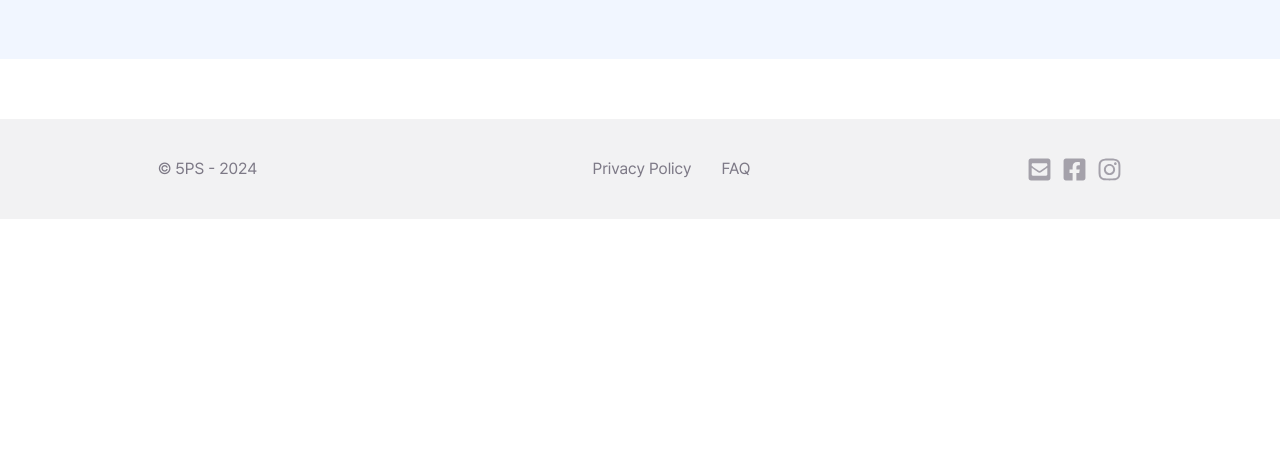
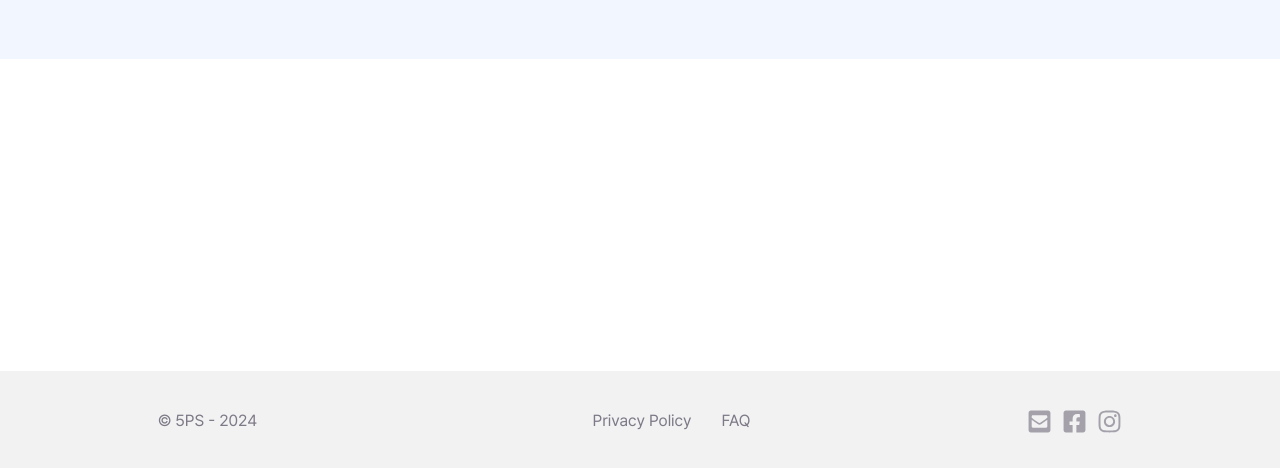
Before and after one commit to 5-PS/DANCHOO, a Next.js app: page / in a window 1280 px wide. Shown: the part 329-797 px from the top of the page. Built offline with nearby package versions, Linux system fonts and the light colour scheme; no server answers.

Commit message:
design: footer 위치 조정

```diff
--- a/app/(service)/my-store/page.tsx
+++ b/app/(service)/my-store/page.tsx
@@ -5,7 +5,7 @@ import EmptyNotice from './_components/emptyStore';
 export default function MyStore() {
   return (
     <>
-      <div className="flex-col items-center justify-center ">
+      <div className="flex-col items-center justify-center">
         <EmptyNotice />
       </div>
       <Footer />
--- a/app/(service)/page.tsx
+++ b/app/(service)/page.tsx
@@ -1,19 +1,16 @@
 import TotalRecruitList from './_components/totalRecruitList';
 import Personal from './_components/personal';
 import Footer from '@/components/footer/footer';
-import { Suspense } from 'react';
 
 export default function Home() {
   return (
     <>
       <section className="bg-red-10">
         <div className="py-[60px] md:max-w-[964px] md:m-auto">
-          <Suspense fallback={<div>Loading...</div>}>
-            <Personal />
-          </Suspense>
+          <Personal />
         </div>
       </section>
-      <section className="px-3 py-[60px]sm:px-8 md:max-w-[964px] md:m-auto pt-[60px]">
+      <section className="px-3 sm:px-8 md:max-w-[964px] md:m-auto md:px-3 pt-[60px] pb-[120px]">
         <TotalRecruitList />
       </section>
       <Footer />
--- a/app/(service)/recruit-detail/[shopId]/[recruitId]/page.tsx
+++ b/app/(service)/recruit-detail/[shopId]/[recruitId]/page.tsx
@@ -18,10 +18,11 @@ function RecruitDetail({ params }: RecruitDetailProps) {
         <RecruitCard shopId={shopId} recruitId={recruitId}/>
       </section>
 
-      <section className="px-3 pt-10 pb-20 max-w-[964px] m-auto md:px-8 md:py-[60px] xl:pb-[120px]">
+      <section className="px-3 pt-10 pb-[200px] max-w-[964px] m-auto md:px-8 md:pt-[60px] md:pb-[180px] xl:pb-[240px]">
         <h2 className="mb-4 text-xl font-bold text-black md:mb-8 md:text-[28px]">최근에 본 공고</h2>
         <RecentlyViewedRecruits />
       </section>
+
       <Footer />
     </main>
   );
--- a/app/layout.tsx
+++ b/app/layout.tsx
@@ -30,7 +30,9 @@ export default function RootLayout({
           <Providers>
             <ModalProvider>
               <div id="modal" />
-              {children}
+              <div className='min-h-screen relative'>
+                {children}
+              </div>
               <ModalContainer />
             </ModalProvider>
           </Providers>
--- a/components/footer/footer.tsx
+++ b/components/footer/footer.tsx
@@ -13,7 +13,7 @@ const SOCIAL_MEDIA_LINKS = Object.freeze([
 
 function Footer() {
   return (
-    <footer className="w-full h-[126px] md:h-[100px] justify-center items-center flex bg-gray-10 p-5  md:p-8">
+    <footer className="w-full h-[126px] md:h-[100px] justify-center items-center flex bg-gray-10 p-5 md:p-8 absolute bottom-0">
       <div className="flex justify-between w-full xl:max-w-[964px] mt-2 md:mt-0">
         <div className="flex flex-col-reverse justify-between gap-10 md:gap-0 md:flex-1 md:flex-row text-gray-50">
           <div className="md:flex-1">© 5PS - 2024</div>
```
